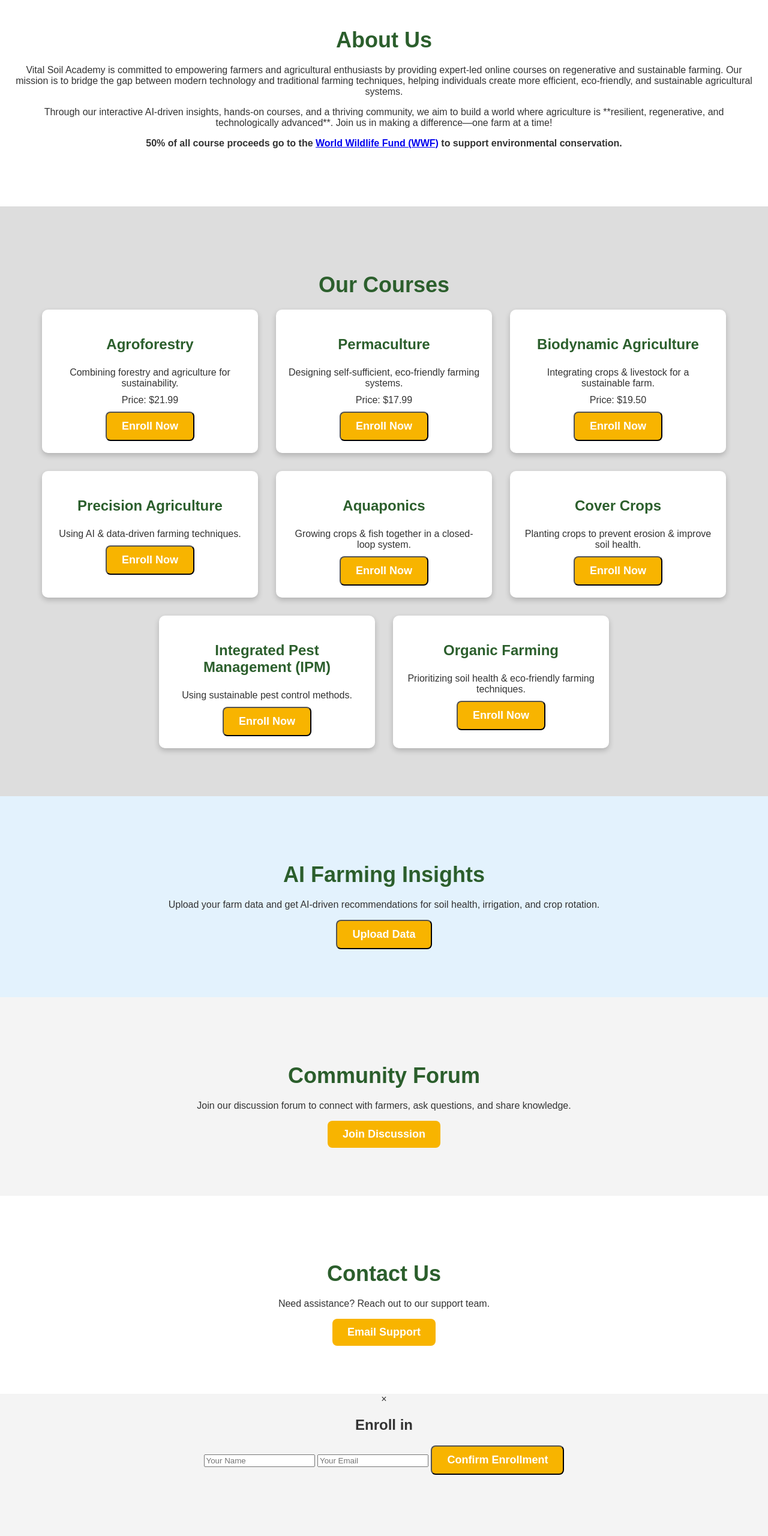
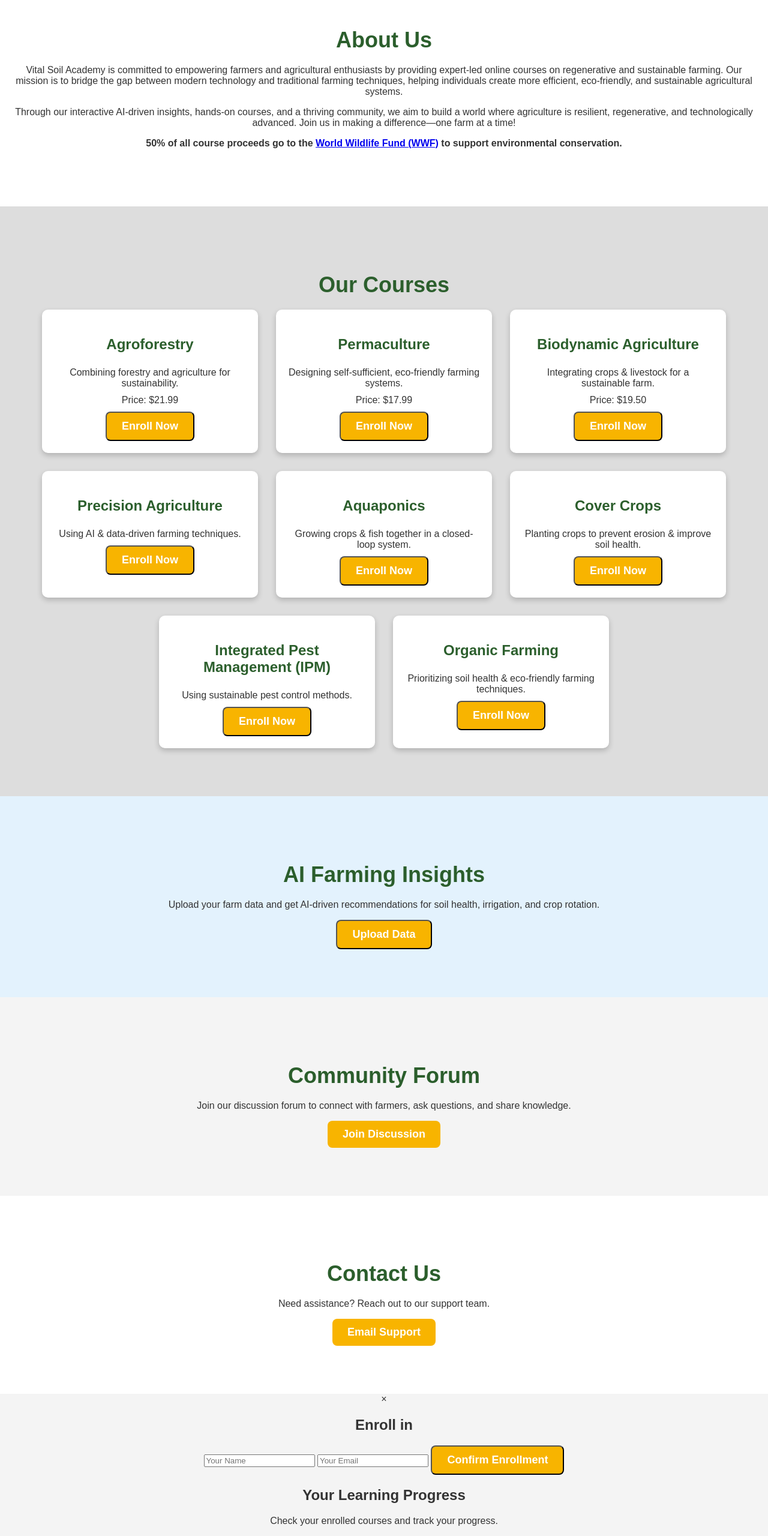
Before and after one commit to 1111kido/Vital-Soil-Academy-, a plain HTML site: page index.html in a window 1280 px wide. Shown: the part 147-2707 px from the top of the page at 60% size. Before the commit the page ends 2605 px from the top, so only its background shows below. Drawn offline with Linux system fonts and the light colour scheme.

Commit message:
Update index.html

```diff
--- a/index.html
+++ b/index.html
@@ -29,7 +29,7 @@
             Our mission is to bridge the gap between modern technology and traditional farming techniques, helping individuals create more efficient, eco-friendly, and sustainable agricultural systems.
         </p>
         <p>
-            Through our interactive AI-driven insights, hands-on courses, and a thriving community, we aim to build a world where agriculture is **resilient, regenerative, and technologically advanced**.
+            Through our interactive AI-driven insights, hands-on courses, and a thriving community, we aim to build a world where agriculture is resilient, regenerative, and technologically advanced.
             Join us in making a difference—one farm at a time!
         </p>
         <p><strong>50% of all course proceeds go to the <a href="https://www.worldwildlife.org" target="_blank">World Wildlife Fund (WWF)</a> to support environmental conservation.</strong></p>
@@ -119,3 +119,13 @@
     <script src="script.js"></script>
 </body>
 </html>
+
+
+<!-- Progress Tracker -->
+<section id="progress-tracker" class="progress-tracker">
+    <h2>Your Learning Progress</h2>
+    <p>Check your enrolled courses and track your progress.</p>
+    <ul id="progress-list">
+        <!-- Progress will be dynamically updated -->
+    </ul>
+</section>
```
